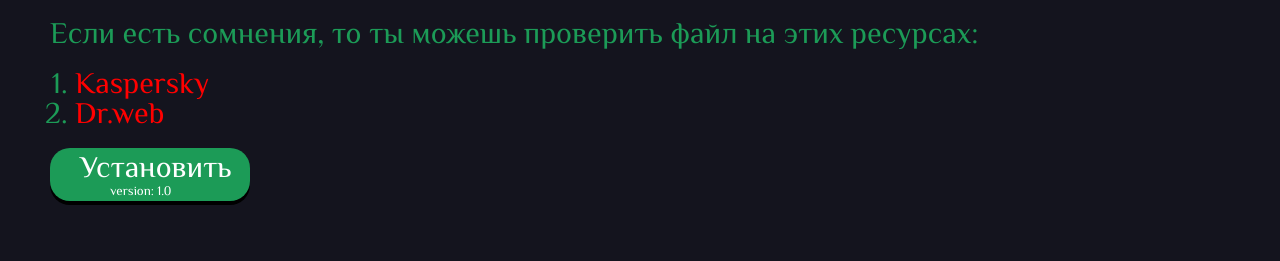
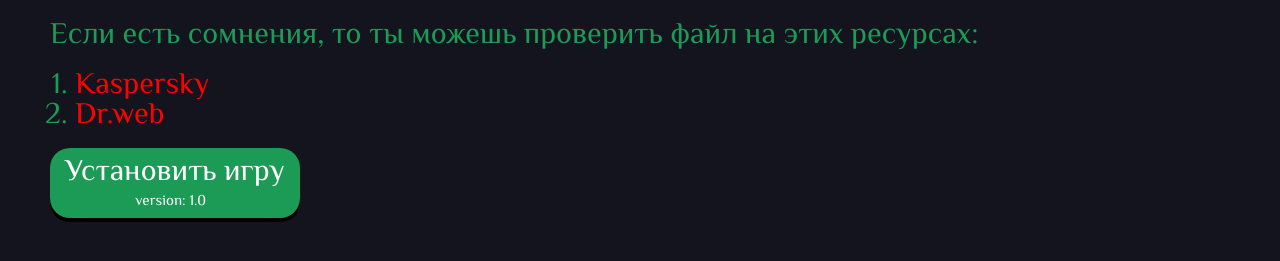
Before and after one commit to Draku-dev/gachi_game, a plain HTML site: page index.html in a window 1280 px wide. Shown: the part 1877-2138 px from the top of the page. Drawn offline with Linux system fonts and the light colour scheme.

Commit message:
Add files via upload

```diff
--- a/index.html
+++ b/index.html
@@ -38,7 +38,7 @@
             </p>
 
             <a href="Dungeon master.exe" class="download-button"><div class="button"><span class="button-text">
-                Установить <span class="version">version: 1.0</span>
+                Установить игру <br><span class="version">version: 1.0</span>
             </span></div></a>
 
             <p>Если понравилось, ты можешь поддержать меня <a href="https://yoomoney.ru/to/4100117907622309" class="donate" target="_blank">рублем</a> :)</p>
--- a/style.css
+++ b/style.css
@@ -129,34 +129,35 @@ a {
   margin-bottom: 60px;
   border-radius: 20px;
   display: inline-block;
-  width: 200px;
-  height: 50px;
+  width: 250px;
+  height: 70px;
   color: white;
 }
 
 .button {
   border-radius: 20px;
   background-color: rgb(28, 155, 87);
-  width: 200px;
-  height: 53px;
+  width: 250px;
+  height: 70px;
   box-shadow: 0px 4px black;
 }
+
 .button:active {
   margin-top: 5px;
   box-shadow: 0px 2px black;
 }
 
 .button-text {
-  line-height: 18px;
+  line-height: 25px;
   display: inline-block;
   color: white;
   margin-top: 10px;
-  padding-left: 30px;
+  padding-left: 15px;
 }
 
 .version {
-  font-size: 13px;
-  padding-left: 30px;
+  font-size: 15px;
+  padding-left: 70px;
 }
 
 .download p {
```
